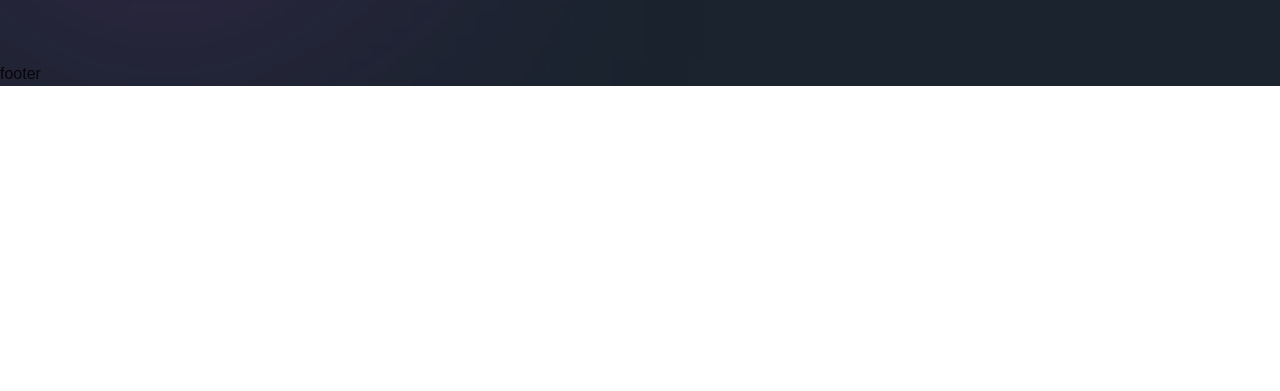
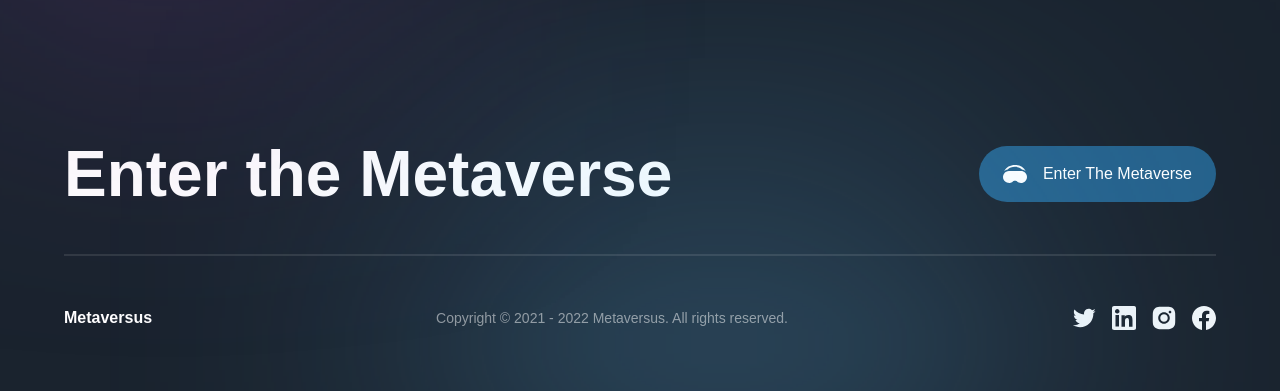
Before and after one commit to yassineoo/Metaversus, a Next.js app: page / in a window 1280 px wide. Shown: the part 6280-6671 px from the top of the page. Before the commit the page ends 6366 px from the top, so only its background shows below. Built offline with nearby package versions, Linux system fonts and the light colour scheme; a web font is replaced by a local one.

Commit message:
footer  section

```diff
--- a/components/Footer.jsx
+++ b/components/Footer.jsx
@@ -1,9 +1,51 @@
 'use client';
+import {motion} from "framer-motion";
+import styles from "../styles/index.js";
+import {staggerContainer ,zoomIn,fadeIn } from "../utils/motion"
+import { socials } from "../constants/index.js";
+import { footerVariants } from "../utils/motion";
+const Footer = () => (
+  <motion.footer
+  variants={footerVariants}
+  initial="hidden"
+    whileInView="show"
+  className={`${styles.paddings} py-8 relative`}
+  >
+    <div className="footer-gradient"/>
+    <div className={`${styles.innerWidth} mx-auto flex flex-col gap-8`}>
+      <div className="flex items-center justify-between gap-5 flex-wrap">
+          <h4 className="font-bold text-white text-[44px] md:text-[64px]">Enter the Metaverse</h4>
+          <button type="button" className="flex items-center h-fir py-4 px-6
+          rounded-[32px] gap-4 bg-[#25618b]">
+            <img src='headset.svg'
+              className="w-6 h-6 object-contain"
+            />
+            <span className="text-white  font-normal text-4">
+              Enter The Metaverse
+            </span>
+          </button>
+      </div>
+      <div className="flex flex-col">
+      <div className="mb-[50px] h-[2px] bg-white opacity-10"/>
+      <div className="flex justify-between items-center flex-wrap gap-4">
+            <h4 className="font-extrabold text-white text-6">Metaversus</h4>
+            <p className="font-normal text-[14px] opacity-50 text-white">Copyright © 2021 - 2022 Metaversus. All rights reserved.</p>
+            <div className="flex gap-4">
+              {socials.map(social =>(
+                <img
+                  src={social.url}
+                  alt={social.name}
+                  key={social.name}
+                  className='w-6 h-6 object-contain cursor-pointer'
 
-const Footer = () => (
-  <footer>
-    footer
-  </footer>
+                />
+              ))}
+            </div>
+      </div>
+
+      </div>
+    </div>
+  </motion.footer>
 );
 
 export default Footer;
```
